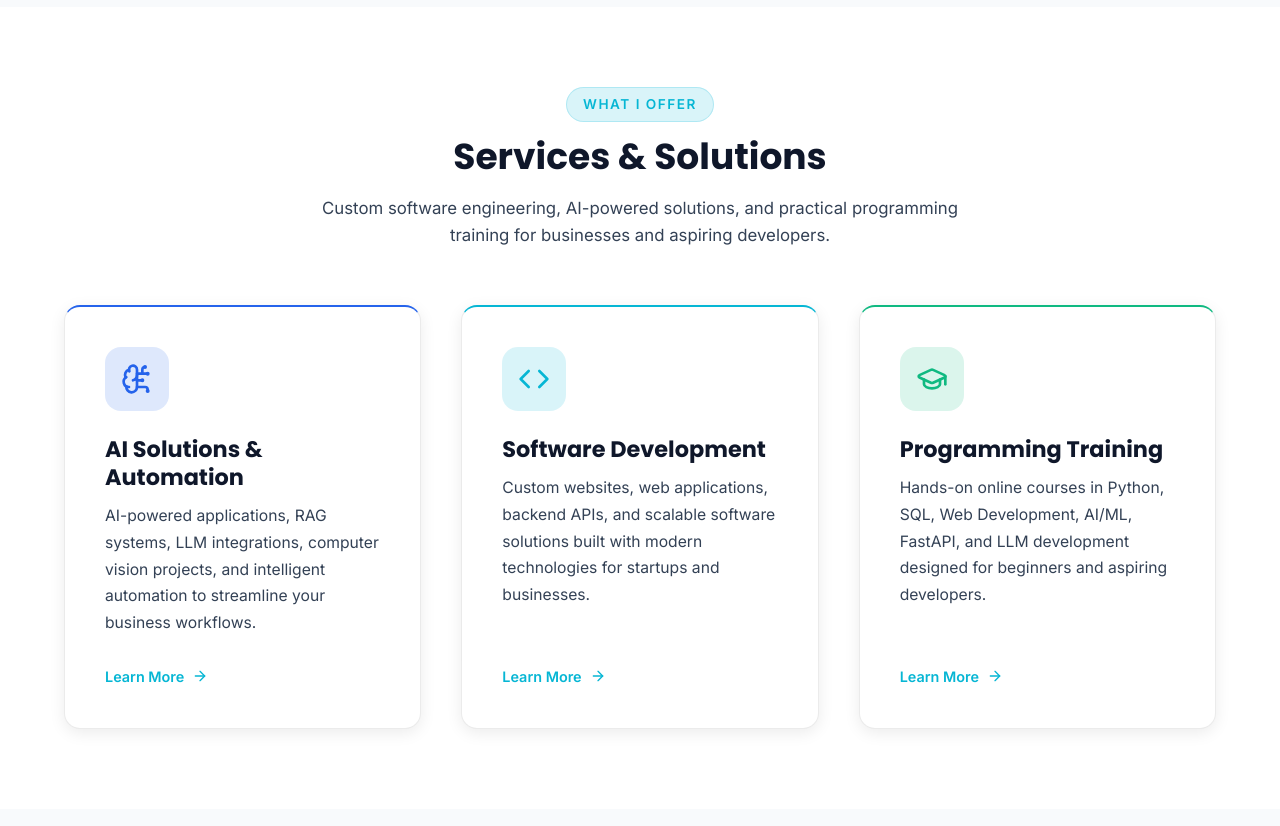
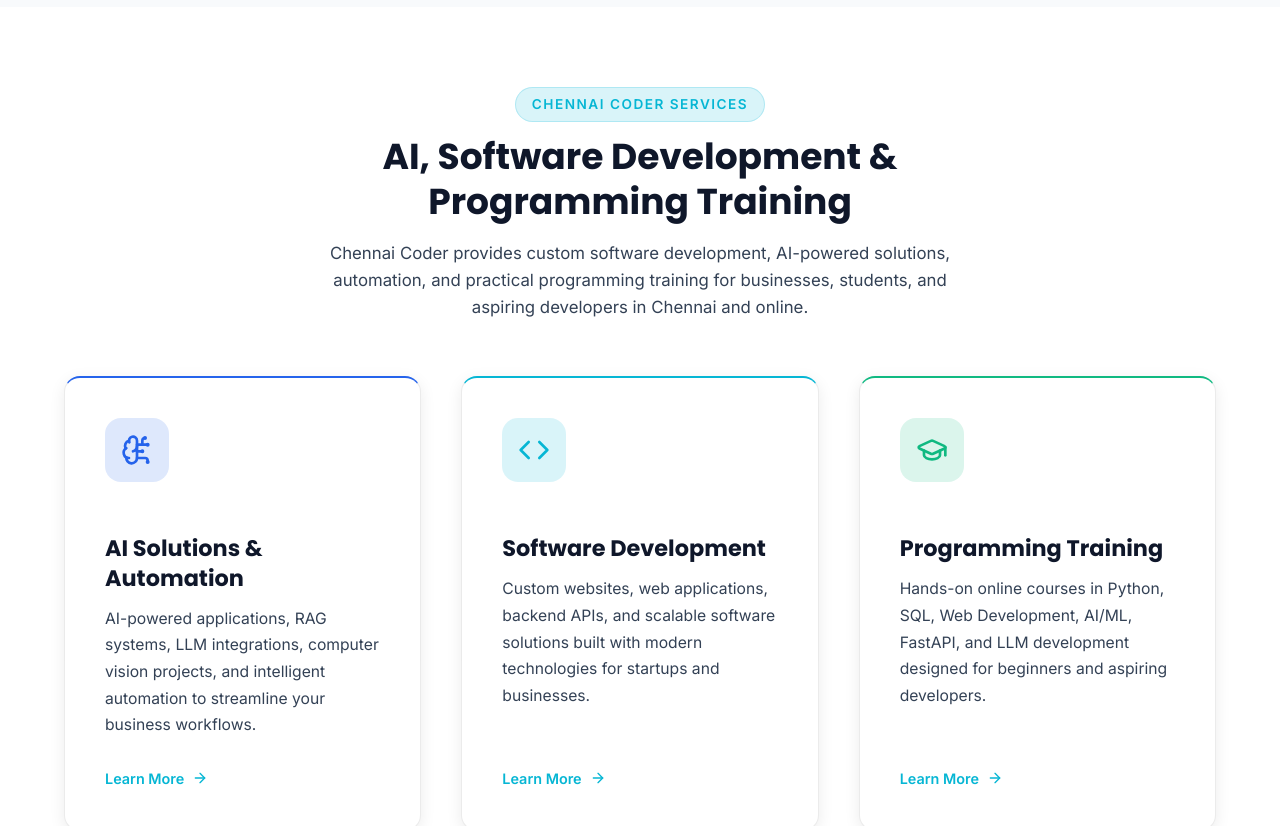
Before and after one commit to lookmohan/chennai_coder, a React (Vite) app: page / in a window 1280 px wide. Shown: the part 1880-2706 px from the top of the page. Built offline with nearby package versions, Linux system fonts and the light colour scheme.

Commit message:
Update Services.tsx

```diff
--- a/src/components/Services.tsx
+++ b/src/components/Services.tsx
@@ -1,120 +1,289 @@
 import React from 'react';
 import { servicesData } from '../data/servicesData';
-import { GraduationCap, BrainCircuit, Code, ArrowRight } from 'lucide-react';
+import {
+  GraduationCap,
+  BrainCircuit,
+  Code,
+  ArrowRight
+} from 'lucide-react';
 
 export const Services: React.FC = () => {
   const getIcon = (name: string) => {
     switch (name) {
-      case 'BrainCircuit': return <BrainCircuit size={32} style={{ color: 'var(--color-primary)' }} />;
-      case 'Code': return <Code size={32} style={{ color: 'var(--color-accent)' }} />;
-      case 'GraduationCap': return <GraduationCap size={32} style={{ color: 'var(--color-success)' }} />;
-      default: return <BrainCircuit size={32} />;
+      case 'BrainCircuit':
+        return (
+          <BrainCircuit
+            size={32}
+            aria-hidden="true"
+            style={{ color: 'var(--color-primary)' }}
+          />
+        );
+
+      case 'Code':
+        return (
+          <Code
+            size={32}
+            aria-hidden="true"
+            style={{ color: 'var(--color-accent)' }}
+          />
+        );
+
+      case 'GraduationCap':
+        return (
+          <GraduationCap
+            size={32}
+            aria-hidden="true"
+            style={{ color: 'var(--color-success)' }}
+          />
+        );
+
+      default:
+        return (
+          <BrainCircuit
+            size={32}
+            aria-hidden="true"
+          />
+        );
     }
   };
 
   return (
-    <section id="services" className="section-padding" style={{ background: 'var(--bg-surface)' }}>
+    <section
+      id="services"
+      className="section-padding"
+      style={{
+        background: 'var(--bg-surface)',
+        overflow: 'hidden'
+      }}
+    >
       <div className="container">
+
         {/* Section Header */}
         <div className="section-header">
-          <span className="section-tag">What I Offer</span>
-          <h2 className="section-title">Services & Solutions</h2>
+
+          <span className="section-tag">
+            Chennai Coder Services
+          </span>
+
+          <h2 className="section-title">
+            AI, Software Development & Programming Training
+          </h2>
+
           <p className="section-desc">
-            Custom software engineering, AI-powered solutions, and practical programming training for businesses and aspiring developers.
+            Chennai Coder provides custom software development,
+            AI-powered solutions, automation, and practical programming
+            training for businesses, students, and aspiring developers
+            in Chennai and online.
           </p>
+
         </div>
 
         {/* Service Cards Grid */}
-        <div
-          style={{
-            display: 'grid',
-            gridTemplateColumns: 'repeat(auto-fit, minmax(340px, 1fr))',
-            gap: '2.5rem'
-          }}
-        >
+        <div className="services-grid">
+
           {servicesData.map((service, index) => (
-            <div
+            <article
               key={service.id}
-              className="glass-card"
+              className="glass-card service-card"
               style={{
-                padding: '2.5rem',
-                display: 'flex',
-                flexDirection: 'column',
-                justifyContent: 'space-between',
-                gap: '1.75rem',
-                position: 'relative',
-                borderTop: index === 0 ? '2px solid var(--color-primary)' :
-                          index === 1 ? '2px solid var(--color-accent)' :
-                          '2px solid var(--color-success)',
-                transition: 'all 0.3s ease'
+                borderTop:
+                  index === 0
+                    ? '2px solid var(--color-primary)'
+                    : index === 1
+                    ? '2px solid var(--color-accent)'
+                    : '2px solid var(--color-success)'
               }}
             >
+
+              {/* Service Icon */}
+              <div
+                className="service-icon"
+                style={{
+                  background:
+                    index === 0
+                      ? 'var(--color-primary-light)'
+                      : index === 1
+                      ? 'var(--color-accent-light)'
+                      : 'rgba(16, 185, 129, 0.15)'
+                }}
+              >
+                {getIcon(service.iconName)}
+              </div>
+
+              {/* Service Content */}
               <div>
-                <div
-                  style={{
-                    width: '64px',
-                    height: '64px',
-                    borderRadius: '16px',
-                    background: index === 0 ? 'var(--color-primary-light)' :
-                               index === 1 ? 'var(--color-accent-light)' :
-                               'rgba(16, 185, 129, 0.15)',
-                    display: 'flex',
-                    alignItems: 'center',
-                    justifyContent: 'center',
-                    marginBottom: '1.5rem'
-                  }}
-                >
-                  {getIcon(service.iconName)}
-                </div>
-                <h3
-                  style={{
-                    fontSize: '1.4rem',
-                    color: 'var(--text-heading)',
-                    marginBottom: '0.8rem',
-                    fontWeight: 700
-                  }}
-                >
+
+                <h3 className="service-title">
                   {service.title}
                 </h3>
-                <p
-                  style={{
-                    fontSize: '0.98rem',
-                    color: 'var(--text-body)',
-                    lineHeight: 1.7
-                  }}
-                >
+
+                <p className="service-description">
                   {service.description}
                 </p>
+
               </div>
 
+              {/* Service CTA */}
               <a
                 href="#contact"
-                style={{
-                  display: 'inline-flex',
-                  alignItems: 'center',
-                  gap: '0.5rem',
-                  fontSize: '0.9rem',
-                  fontWeight: 600,
-                  color: 'var(--color-accent)',
-                  marginTop: 'auto',
-                  transition: 'all 0.2s ease'
-                }}
+                className="service-link"
+                aria-label={`Learn more about ${service.title}`}
                 onMouseEnter={(e) => {
                   e.currentTarget.style.gap = '0.75rem';
-                  e.currentTarget.style.color = 'var(--color-primary)';
+                  e.currentTarget.style.color =
+                    'var(--color-primary)';
                 }}
                 onMouseLeave={(e) => {
                   e.currentTarget.style.gap = '0.5rem';
-                  e.currentTarget.style.color = 'var(--color-accent)';
+                  e.currentTarget.style.color =
+                    'var(--color-accent)';
                 }}
               >
                 <span>Learn More</span>
-                <ArrowRight size={16} />
+                <ArrowRight
+                  size={16}
+                  aria-hidden="true"
+                />
               </a>
-            </div>
+
+            </article>
           ))}
+
         </div>
+
       </div>
+
+      {/* Responsive Styles */}
+      <style>{`
+
+        /* Desktop */
+        .services-grid {
+          display: grid;
+          grid-template-columns: repeat(3, 1fr);
+          gap: 2.5rem;
+        }
+
+        .service-card {
+          padding: 2.5rem;
+          display: flex;
+          flex-direction: column;
+          justify-content: space-between;
+          gap: 1.75rem;
+          position: relative;
+          transition: all 0.3s ease;
+        }
+
+        .service-icon {
+          width: 64px;
+          height: 64px;
+          border-radius: 16px;
+          display: flex;
+          align-items: center;
+          justify-content: center;
+          margin-bottom: 1.5rem;
+          flex-shrink: 0;
+        }
+
+        .service-title {
+          font-size: 1.4rem;
+          color: var(--text-heading);
+          margin-bottom: 0.8rem;
+          font-weight: 700;
+          line-height: 1.3;
+        }
+
+        .service-description {
+          font-size: 0.98rem;
+          color: var(--text-body);
+          line-height: 1.7;
+          margin: 0;
+        }
+
+        .service-link {
+          display: inline-flex;
+          align-items: center;
+          gap: 0.5rem;
+          font-size: 0.9rem;
+          font-weight: 600;
+          color: var(--color-accent);
+          margin-top: auto;
+          transition: all 0.2s ease;
+          width: fit-content;
+        }
+
+        /* Tablet */
+        @media (max-width: 991px) {
+
+          .services-grid {
+            grid-template-columns: repeat(2, 1fr);
+            gap: 1.75rem;
+          }
+
+          .service-card {
+            padding: 2rem;
+          }
+
+        }
+
+        /* Mobile */
+        @media (max-width: 767px) {
+
+          .services-grid {
+            grid-template-columns: 1fr;
+            gap: 1.25rem;
+          }
+
+          .service-card {
+            padding: 1.5rem;
+            gap: 1.25rem;
+          }
+
+          .service-icon {
+            width: 56px;
+            height: 56px;
+            border-radius: 14px;
+            margin-bottom: 1.25rem;
+          }
+
+          .service-title {
+            font-size: 1.2rem;
+            line-height: 1.35;
+          }
+
+          .service-description {
+            font-size: 0.92rem;
+            line-height: 1.65;
+          }
+
+          .service-link {
+            font-size: 0.88rem;
+          }
+
+        }
+
+        /* Small Mobile */
+        @media (max-width: 480px) {
+
+          .service-card {
+            padding: 1.25rem;
+          }
+
+          .service-icon {
+            width: 52px;
+            height: 52px;
+          }
+
+          .service-title {
+            font-size: 1.1rem;
+          }
+
+          .service-description {
+            font-size: 0.9rem;
+          }
+
+        }
+
+      `}</style>
     </section>
   );
 };
```
